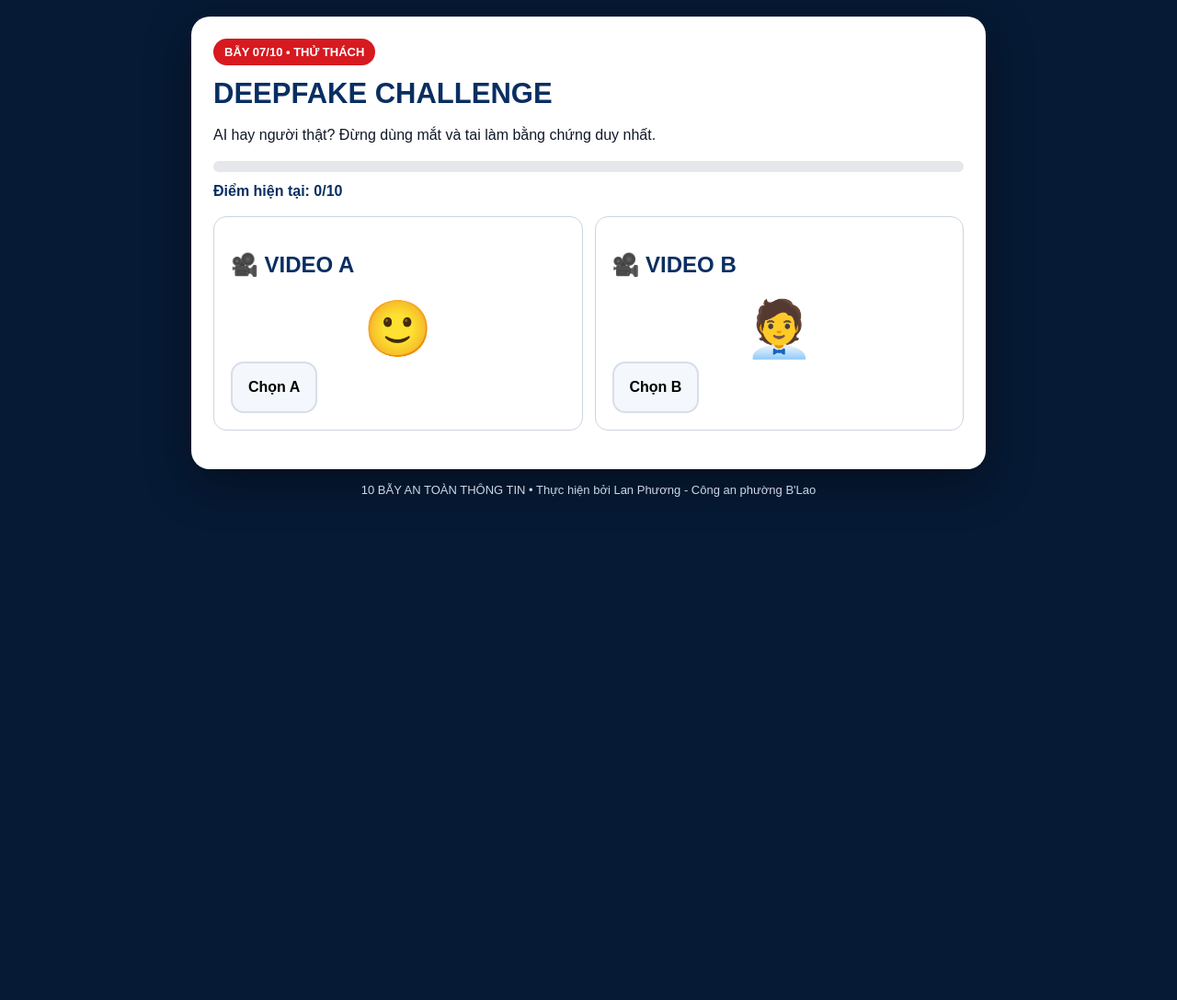
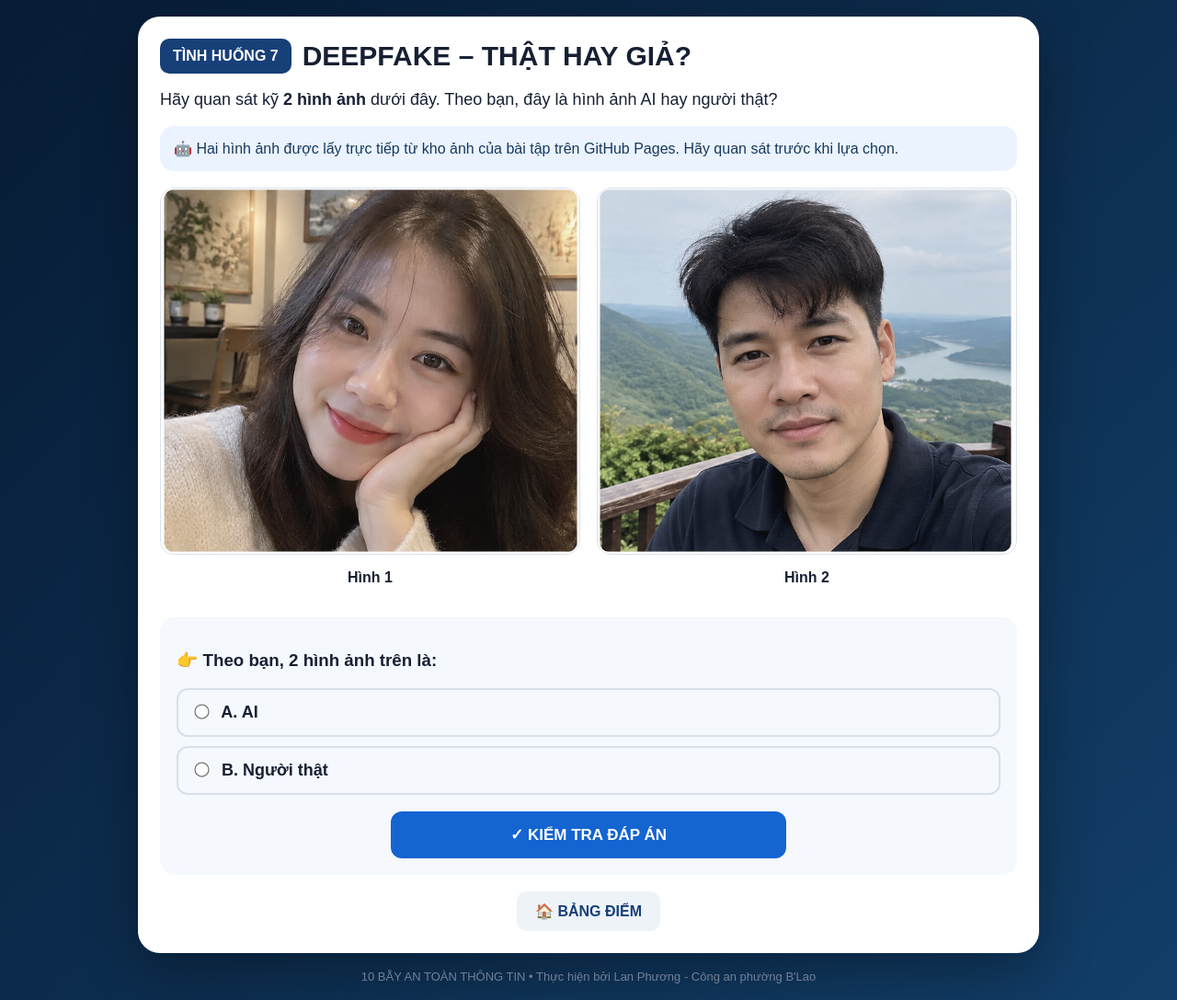
Before and after one commit to tieuchunhan/10-bay-an-toan-thong-tin, a plain HTML site: page 07-deepfake.html in a window 1280 px wide. Shown: the whole page at 92% size. Before the commit the page ends 800 px from the top, so only its background shows below. Drawn offline with Linux system fonts and the light colour scheme.

Commit message:
Add files via upload

```diff
--- a/07-deepfake.html
+++ b/07-deepfake.html
@@ -1,25 +1,76 @@
-<!doctype html><html lang="vi"><head><meta charset="utf-8"><meta name="viewport" content="width=device-width,initial-scale=1"><title>Bẫy 07 – DEEPFAKE CHALLENGE</title><style>
-*{box-sizing:border-box}body{margin:0;font-family:Arial,Helvetica,sans-serif;background:#061a35;color:#fff}
-.wrap{max-width:900px;margin:auto;padding:18px}.card{background:#fff;color:#101828;border-radius:20px;padding:24px;box-shadow:0 15px 50px #0006}
-.badge{display:inline-block;background:#d71920;color:#fff;border-radius:999px;padding:7px 12px;font-size:13px;font-weight:800}
-h1{font-size:31px;line-height:1.1;color:#092e62;margin:14px 0 7px}h2{color:#092e62}
-p,li{line-height:1.5}.danger{background:#fff1f0;border-left:6px solid #d71920;padding:14px;border-radius:10px}
-.grid{display:grid;grid-template-columns:repeat(auto-fit,minmax(220px,1fr));gap:13px;margin:18px 0}
-.choice{background:#f4f7fb;border:2px solid #d7deea;border-radius:14px;padding:17px;cursor:pointer;font-weight:700;font-size:16px;text-align:left}
-.choice:hover{border-color:#0867d8}.choice:disabled{opacity:.55;cursor:not-allowed}
-.btn{border:0;border-radius:12px;padding:13px 18px;font-weight:800;cursor:pointer;margin:5px}.primary{background:#0867d8;color:#fff}.red{background:#d71920;color:#fff}.gray{background:#e8edf3;color:#111}
-.result{display:none;margin-top:18px;padding:18px;border-radius:16px;background:#eef6ff}.result.bad{background:#fff1f0}.result.good{background:#ecfdf3}
-.big{font-size:25px;font-weight:900;color:#d71920}.good .big{color:#067647}
-.progress{height:12px;background:#e5e7eb;border-radius:999px;overflow:hidden;margin:12px 0}.bar{height:100%;width:0;background:#0867d8;transition:.35s}
-.score{font-weight:900;color:#092e62}.small{font-size:13px;color:#667085}
-.fakebox,.email{border:1px solid #ccd5e0;border-radius:14px;padding:18px;background:#fff}.fakebox input{width:100%;padding:12px;margin:7px 0;border:1px solid #b8c2cf;border-radius:8px}
-.mono{font-family:Consolas,monospace;background:#101828;color:#fff;padding:14px;border-radius:10px}
-.phone{max-width:360px;margin:auto;background:#111;color:#fff;border-radius:30px;padding:16px}.screen{background:#f7f7f7;color:#111;border-radius:22px;padding:18px;min-height:330px}
-.footer{text-align:center;color:#cbd8e8;font-size:13px;padding:15px}
-.hero{text-align:center;padding:12px}.hero .shield{font-size:64px}.scorecard{font-size:38px;font-weight:900;color:#092e62;text-align:center}
-a{text-decoration:none;color:inherit}@media(max-width:600px){h1{font-size:27px}.wrap{padding:9px}.card{padding:18px}}
-.home-btn{display:inline-block;background:#eef3f8;color:#173f78;padding:10px 16px;border-radius:10px;text-decoration:none;font-weight:800;margin:8px 0}.home-wrap{text-align:center;margin-top:18px}</style></head><body><div class="wrap"><div class="card"><span class="badge">BẪY 07/10 • THỬ THÁCH</span><h1>DEEPFAKE CHALLENGE</h1><p>AI hay người thật? Đừng dùng mắt và tai làm bằng chứng duy nhất.</p>
-<div class="progress"><div id="bar" class="bar"></div></div><div class="score">Điểm hiện tại: <span id="score">0</span>/10</div><div class='grid'><div class='fakebox'><h2>🎥 VIDEO A</h2><div style='font-size:60px;text-align:center'>🙂</div><button class='choice' onclick='answer(true)'>Chọn A</button></div><div class='fakebox'><h2>🎥 VIDEO B</h2><div style='font-size:60px;text-align:center'>🧑‍💼</div><button class='choice' onclick='answer(true)'>Chọn B</button></div></div>
-<div id="result" class="result"><div id="headline" class="big"></div><p><b>Bài học:</b> Cả hai đều là mô phỏng. Với video/giọng nói đáng ngờ, xác minh qua kênh khác.</p><br><button class="btn gray" onclick="location.reload()">↩ Thử lại</button><a href="index.html"><button class="btn primary">🏠 Bảng điểm</button></a></div></div><div class="footer">10 BẪY AN TOÀN THÔNG TIN • Thực hiện bởi Lan Phương - Công an phường B'Lao</div></div><script>
-function answer(ok){localStorage.setItem('bayDone7','1');let total=Number(localStorage.getItem("bayScore")||0)+(ok?1:0);localStorage.setItem("bayScore",total);document.querySelectorAll(".choice").forEach(b=>b.disabled=true);document.getElementById("score").textContent=total;document.getElementById("bar").style.width=(total*10)+"%";let r=document.getElementById("result");r.style.display="block";document.getElementById("headline").textContent=ok?"✅ BẠN ĐÃ NHẬN DIỆN ĐÚNG":"⚠️ BẠN VỪA DÍNH BẪY – ĐÂY LÀ BÀI HỌC";r.className="result "+(ok?"good":"bad")}
-</script></body></html>
+<!doctype html>
+<html lang="vi">
+<head>
+<meta charset="utf-8">
+<meta name="viewport" content="width=device-width,initial-scale=1">
+<title>Tình huống 7 – Deepfake</title>
+<style>
+*{box-sizing:border-box}
+body{margin:0;font-family:Arial,Helvetica,sans-serif;background:linear-gradient(135deg,#071b34,#123e68);color:#172033;padding:18px}
+.wrap{max-width:980px;margin:auto}.card{background:#fff;border-radius:24px;padding:24px;box-shadow:0 20px 60px #0005}
+.top{display:flex;gap:12px;align-items:center;flex-wrap:wrap}.tag{background:#173f78;color:#fff;border-radius:10px;padding:10px 14px;font-weight:800}
+h1{font-size:30px;margin:0}.intro{background:#eaf3ff;border-radius:15px;padding:15px;margin:18px 0;color:#18395d}
+.images{display:grid;grid-template-columns:1fr 1fr;gap:18px}
+.pic{width:100%;height:auto;display:block;border-radius:15px;border:1px solid #d9e2ec}
+.choice{margin-top:18px;background:#f5f8fc;border-radius:16px;padding:18px}
+.opt{display:block;padding:14px;border:2px solid #d7e0eb;border-radius:12px;margin:10px 0;cursor:pointer;font-size:18px;font-weight:700}
+.opt input{margin-right:10px;transform:scale(1.25)}
+.check{display:block;width:min(430px,100%);margin:18px auto 0;padding:15px;border:0;border-radius:12px;background:#1464d2;color:white;font-size:17px;font-weight:800;cursor:pointer}
+.feedback{display:none;margin-top:20px;border-radius:17px;padding:20px;background:#fff1f1;border:2px solid #ef4444}
+.feedback h2{color:#c81e1e;margin-top:0}.lesson{background:#fff;border-radius:13px;padding:16px;margin-top:14px}
+.home{display:block;width:max-content;margin:18px auto 0;padding:12px 20px;background:#eef3f8;color:#173f78;border-radius:11px;text-decoration:none;font-weight:800}
+.footer{text-align:center;color:#718096;font-size:13px;margin-top:18px}
+@media(max-width:700px){.images{grid-template-columns:1fr}h1{font-size:24px}}
+</style>
+</head>
+<body>
+<div class="wrap"><div class="card">
+<div class="top"><div class="tag">TÌNH HUỐNG 7</div><h1>DEEPFAKE – THẬT HAY GIẢ?</h1></div>
+<p style="font-size:18px">Hãy quan sát kỹ <b>2 hình ảnh</b> dưới đây. Theo bạn, đây là hình ảnh AI hay người thật?</p>
+<div class="intro">🤖 Hai hình ảnh được lấy trực tiếp từ kho ảnh của bài tập trên GitHub Pages. Hãy quan sát trước khi lựa chọn.</div>
+
+<div class="images">
+  <div><img class="pic" src="deepfake-hinh-1.png" alt="Hình ảnh AI số 1"><p style="text-align:center;font-weight:700">Hình 1</p></div>
+  <div><img class="pic" src="deepfake-hinh-2.png" alt="Hình ảnh AI số 2"><p style="text-align:center;font-weight:700">Hình 2</p></div>
+</div>
+
+<div class="choice">
+<h3>👉 Theo bạn, 2 hình ảnh trên là:</h3>
+<label class="opt"><input type="radio" name="answer" value="A"> A. AI</label>
+<label class="opt"><input type="radio" name="answer" value="B"> B. Người thật</label>
+<button class="check" onclick="checkAnswer()">✓ KIỂM TRA ĐÁP ÁN</button>
+</div>
+
+<div id="feedback" class="feedback">
+<h2 id="title"></h2><div id="body"></div>
+</div>
+<a class="home" href="index.html">🏠 BẢNG ĐIỂM</a>
+</div>
+<div class="footer">10 BẪY AN TOÀN THÔNG TIN • Thực hiện bởi Lan Phương - Công an phường B'Lao</div>
+</div>
+
+<script>
+function checkAnswer(){
+ const selected=document.querySelector('input[name="answer"]:checked');
+ if(!selected){alert('Hãy chọn A hoặc B trước khi kiểm tra.');return;}
+ const fb=document.getElementById('feedback'),title=document.getElementById('title'),body=document.getElementById('body');
+ if(selected.value==='A'){
+   title.textContent='✅ CHÍNH XÁC! ĐÁP ÁN: A. AI';
+   body.innerHTML='<p><b>Cả 2 hình ảnh đều là hình ảnh do AI tạo ra.</b></p><div class="lesson"><b>💡 BÀI HỌC:</b><ul><li>Hình ảnh AI ngày càng giống ảnh người thật.</li><li>Không nên kết luận chỉ dựa vào cảm giác “nhìn rất thật”.</li><li>Hãy kiểm tra nguồn, ngữ cảnh và đối chiếu thông tin.</li></ul><p style="text-align:center;font-size:20px"><b>THẤY HỢP LÝ ≠ CHẮC CHẮN LÀ THẬT</b></p></div>';
+   if(localStorage.getItem('bayDone7')!=='1'){
+     let s=Math.min(Number(localStorage.getItem('bayScore')||0),10);
+     localStorage.setItem('bayScore',String(Math.min(s+1,10)));
+     localStorage.setItem('bayDone7','1');
+   }
+ }else{
+   title.textContent='⚠️ CHƯA CHÍNH XÁC!';
+   body.innerHTML='<p>Đáp án đúng là <b>A. AI</b>. Cả hai hình ảnh đều do AI tạo ra.</p><div class="lesson"><b>💡 BÀI HỌC:</b> Khi chưa chắc chắn, hãy kiểm tra nguồn và xác minh trước khi tin hoặc chia sẻ.</div>';
+   localStorage.setItem('bayDone7','1');
+ }
+ document.querySelectorAll('.opt input').forEach(x=>x.disabled=true);
+ document.querySelector('.check').disabled=true;
+ fb.style.display='block';
+}
+</script>
+</body>
+</html>
```
